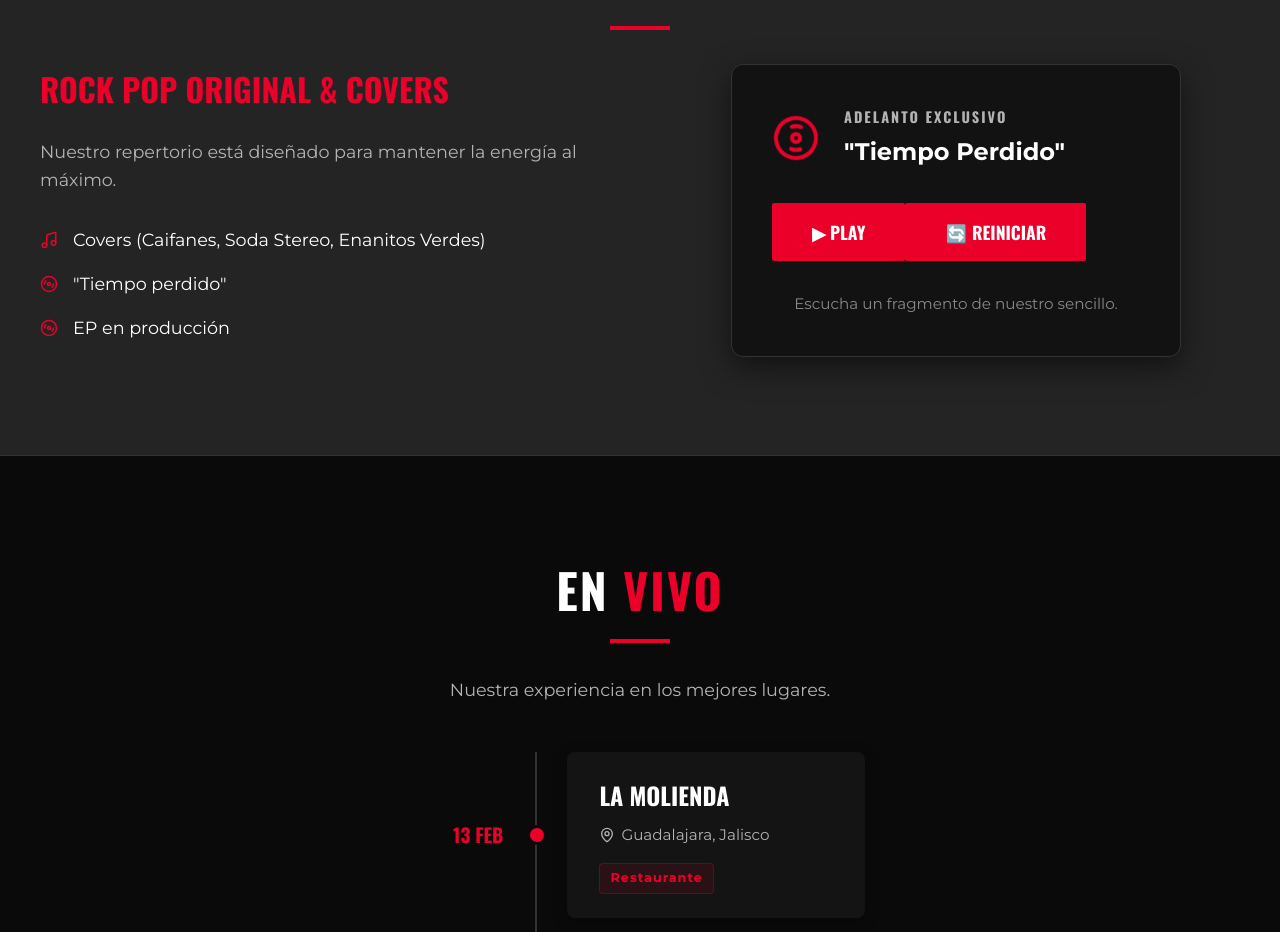
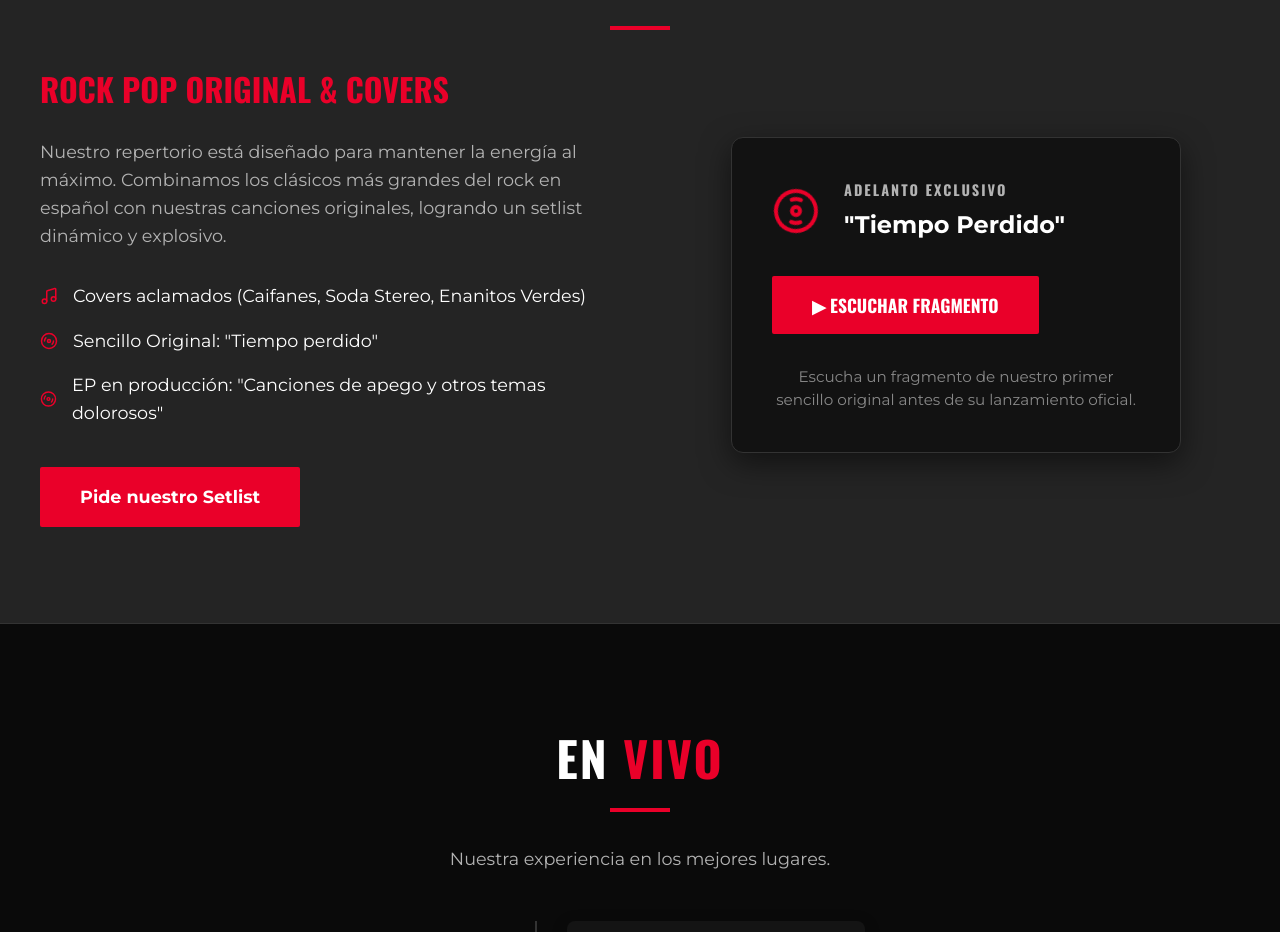
Before and after one commit to Pedro-guzman/soundcheck, a React (Vite) app: page / in a window 1280 px wide. Shown: the part 3741-4673 px from the top of the page. Built offline with nearby package versions, Linux system fonts and the light colour scheme.

Commit message:
actualizacion cancion original formato  corregido a mp3 dejar como antes

```diff
--- a/src/components/MusicSection.jsx
+++ b/src/components/MusicSection.jsx
@@ -4,69 +4,37 @@ import { useRef, useState } from 'react';
 
 const MusicSection = () => {
   const audioRef = useRef(null);
-  const fadeIntervalRef = useRef(null);
-  const timeoutRef = useRef(null);
-
   const [isPlaying, setIsPlaying] = useState(false);
 
-  const startFadeOut = () => {
-    const audio = audioRef.current;
-
-    fadeIntervalRef.current = setInterval(() => {
-      if (audio.volume > 0.05) {
-        audio.volume -= 0.05;
-      } else {
-        audio.volume = 0;
-        audio.pause();
-        setIsPlaying(false);
-        clearInterval(fadeIntervalRef.current);
-      }
-    }, 200);
-  };
-
-  const playAudio = async () => {
+  const playPreview = async () => {
     const audio = audioRef.current;
     if (!audio) return;
 
     try {
-      clearInterval(fadeIntervalRef.current);
-      clearTimeout(timeoutRef.current);
-
+      // Reiniciar audio
+      audio.currentTime = 0;
       audio.volume = 1;
 
-      await audio.play();
+      await audio.play(); // importante para evitar fallos silenciosos
       setIsPlaying(true);
 
-      // iniciar fade después de 15s
-      timeoutRef.current = setTimeout(startFadeOut, 15000);
+      // Después de 15 segundos inicia fade out
+      setTimeout(() => {
+        let fadeInterval = setInterval(() => {
+          if (audio.volume > 0.05) {
+            audio.volume -= 0.05;
+          } else {
+            audio.volume = 0;
+            audio.pause();
+            setIsPlaying(false);
+            clearInterval(fadeInterval);
+          }
+        }, 200);
+      }, 15000);
 
-    } catch (err) {
-      console.error("Error al reproducir:", err);
+    } catch (error) {
+      console.error("Error al reproducir:", error);
     }
-  };
-
-  const pauseAudio = () => {
-    const audio = audioRef.current;
-    if (!audio) return;
-
-    audio.pause();
-    setIsPlaying(false);
-
-    clearInterval(fadeIntervalRef.current);
-    clearTimeout(timeoutRef.current);
-  };
-
-  const restartAudio = () => {
-    const audio = audioRef.current;
-    if (!audio) return;
-
-    clearInterval(fadeIntervalRef.current);
-    clearTimeout(timeoutRef.current);
-
-    audio.currentTime = 0;
-    audio.volume = 1;
-
-    playAudio();
   };
 
   return (
@@ -78,13 +46,16 @@ const MusicSection = () => {
           <div className="music-info">
             <h3>Rock Pop Original & Covers</h3>
             <p className="music-desc">
-              Nuestro repertorio está diseñado para mantener la energía al máximo.
+              Nuestro repertorio está diseñado para mantener la energía al máximo. Combinamos los clásicos más grandes del rock en español con nuestras canciones originales, logrando un setlist dinámico y explosivo.
             </p>
             <ul className="music-list">
-              <li><Music size={18} className="icon" /> Covers (Caifanes, Soda Stereo, Enanitos Verdes)</li>
-              <li><Disc3 size={18} className="icon" /> "Tiempo perdido"</li>
-              <li><Disc3 size={18} className="icon" /> EP en producción</li>
+              <li><Music size={18} className="icon" /> Covers aclamados (Caifanes, Soda Stereo, Enanitos Verdes)</li>
+              <li><Disc3 size={18} className="icon" /> Sencillo Original: "Tiempo perdido"</li>
+              <li><Disc3 size={18} className="icon" /> EP en producción: "Canciones de apego y otros temas dolorosos"</li>
             </ul>
+            <a href="#contact" className="btn" style={{ marginTop: '1.5rem' }}>
+              Pide nuestro Setlist
+            </a>
           </div>
 
           <div className="audio-player-container">
@@ -101,29 +72,22 @@ const MusicSection = () => {
               </div>
 
               <div className="audio-controls">
-                <audio ref={audioRef}>
-                  <source src="/audio/tiempo_perdido.mp3" type="audio/mpeg" />
+                <audio ref={audioRef} className="custom-audio">
+                  <source src="/audio/Tiempo_perdido.mp3" type="audio/mpeg" />
+                  Tu navegador no soporta el reproductor de audio.
                 </audio>
 
-                <div className="controls">
-                  {!isPlaying ? (
-                    <button className="btn play" onClick={playAudio}>
-                      ▶ Play
-                    </button>
-                  ) : (
-                    <button className="btn pause" onClick={pauseAudio}>
-                      ⏸ Pause
-                    </button>
-                  )}
-
-                  <button className="btn restart" onClick={restartAudio}>
-                    🔄 Reiniciar
-                  </button>
-                </div>
+                <button
+                  className="btn"
+                  onClick={playPreview}
+                  disabled={isPlaying}
+                >
+                  {isPlaying ? 'Reproduciendo...' : '▶ Escuchar fragmento'}
+                </button>
               </div>
 
               <p className="audio-footer">
-                Escucha un fragmento de nuestro sencillo.
+                Escucha un fragmento de nuestro primer sencillo original antes de su lanzamiento oficial.
               </p>
             </div>
           </div>
```
